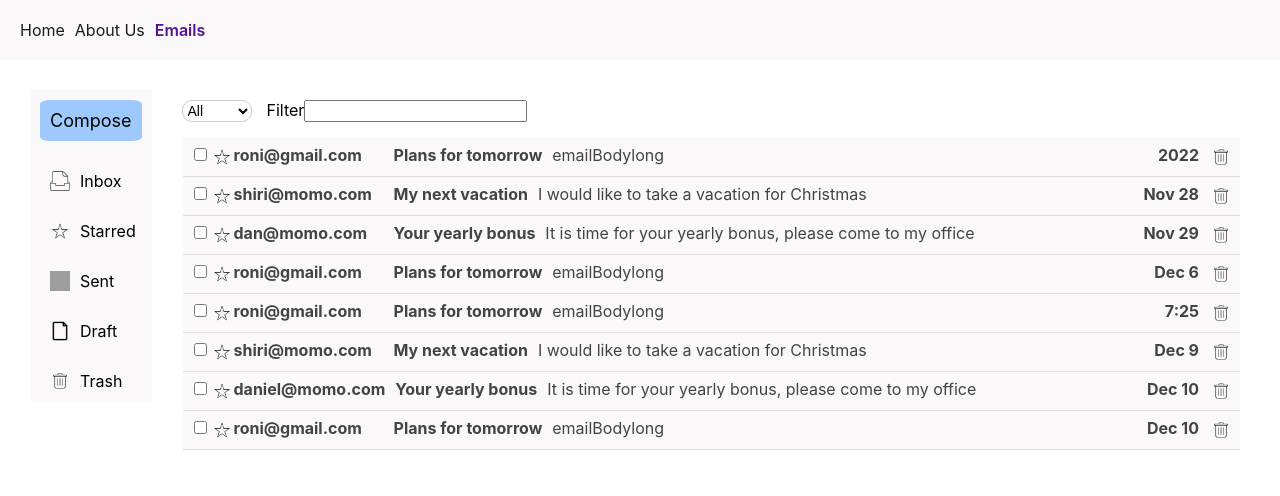
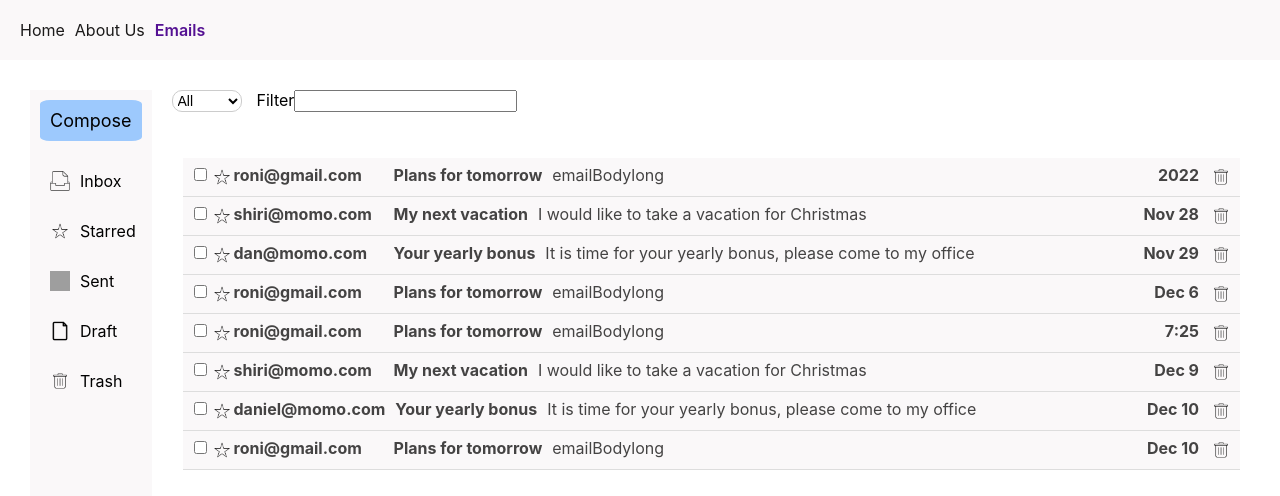
Before and after one commit to saritgalanos/misterEmail, a React (Vite) app: page /#/emails in a window 1280 px wide. Shown: the top 496 px of the page. Built offline with nearby package versions, Linux system fonts and the light colour scheme; grey boxes are pictures that could not be loaded.

Commit message:
fixing flex containers

```diff
--- a/src/App.jsx
+++ b/src/App.jsx
@@ -5,6 +5,7 @@ import { AboutUs } from './pages/AboutUs'
 import { AppHeader } from './cmps/AppHeader'
 import { EmailIndex } from './pages/EmailIndex'
 import { EmailDetails } from './pages/EmailDetails'
+import { EmailFolderList } from './cmps/EmailFolderList';
 
 
 export function App() {
@@ -15,12 +16,17 @@ export function App() {
             <section className='main-app'>
                 <AppHeader />
                 <main className='outer-container'>
+                    <EmailFolderList />
+                    <div className='routers-container'>
                         <Routes>
                             <Route path="/" element={<HomePage />} />
                             <Route path="/about" element={<AboutUs />} />
                             <Route path="/emails" element={<EmailIndex />} />
                             <Route path="/email/:emailId" element={<EmailDetails />} />
+
                         </Routes>
+
+                    </div>
                 </main>
             </section>
         </Router>
--- a/src/assets/css/basics/layout.css
+++ b/src/assets/css/basics/layout.css
@@ -1,11 +1,15 @@
 .outer-container {
     /* max-width: 1100px; */
+    display: flex;
     margin: 0 auto;
     padding-left: 10px;
     padding-right: 10px;
     padding: 20px;
 }
 
+.routers-container {
+    flex-grow:3
+}
 /* GRIDS */
 .simple-cards-grid {
     display: grid;
--- a/src/assets/css/pages/email-index.css
+++ b/src/assets/css/pages/email-index.css
@@ -1,13 +1,12 @@
 .email-index {
     display: flex;
+    flex-direction: column;
+}
+.main-filter {
+    margin:10px;
 }
 
 .main-content {
-    flex-grow: 1;
+    flex-grow: 0;
     padding: 20px;
 }
-
-side-content {
-    padding: 20px;
-
-}
--- a/src/pages/EmailDetails.jsx
+++ b/src/pages/EmailDetails.jsx
@@ -51,9 +51,9 @@ export function EmailDetails() {
 
     return (
         <div className="email-details">
-            <div className="side-content">
+            {/* <div className="side-content">
                 <EmailFolderList />
-            </div>
+            </div> */}
             <div className="main-content">
                 <div className="email-date">{utilService.getDateToDisplay(new Date(email.sentAt), true)}</div>
                 <div className='image-with-text'>
--- a/src/pages/EmailIndex.jsx
+++ b/src/pages/EmailIndex.jsx
@@ -38,8 +38,8 @@ export function EmailIndex() {
     }
 
     function onSetFilter(filterBy) {
-         setFilterBy(prevFilter => ({ ...prevFilter, ...filterBy }))
-     }
+        setFilterBy(prevFilter => ({ ...prevFilter, ...filterBy }))
+    }
 
     async function onStar(emailId) {
         try {
@@ -56,11 +56,10 @@ export function EmailIndex() {
 
     return (
         <section className="email-index">
-            <div className="side-content">
-                <EmailFolderList />
+            <div className='main-filter'>
+                <EmailFilter filterBy={{ txt, emailStatus, isRead }} onSetFilter={onSetFilter} />
             </div>
             <div className='main-content'>
-                <EmailFilter filterBy={{ txt, emailStatus, isRead }} onSetFilter={onSetFilter} />
                 <EmailList emails={emails} onRemoveEmail={onRemoveEmail} onStar={onStar} />
             </div>
         </section>
```
Lines whose indentation alone changed are shown as unchanged.
